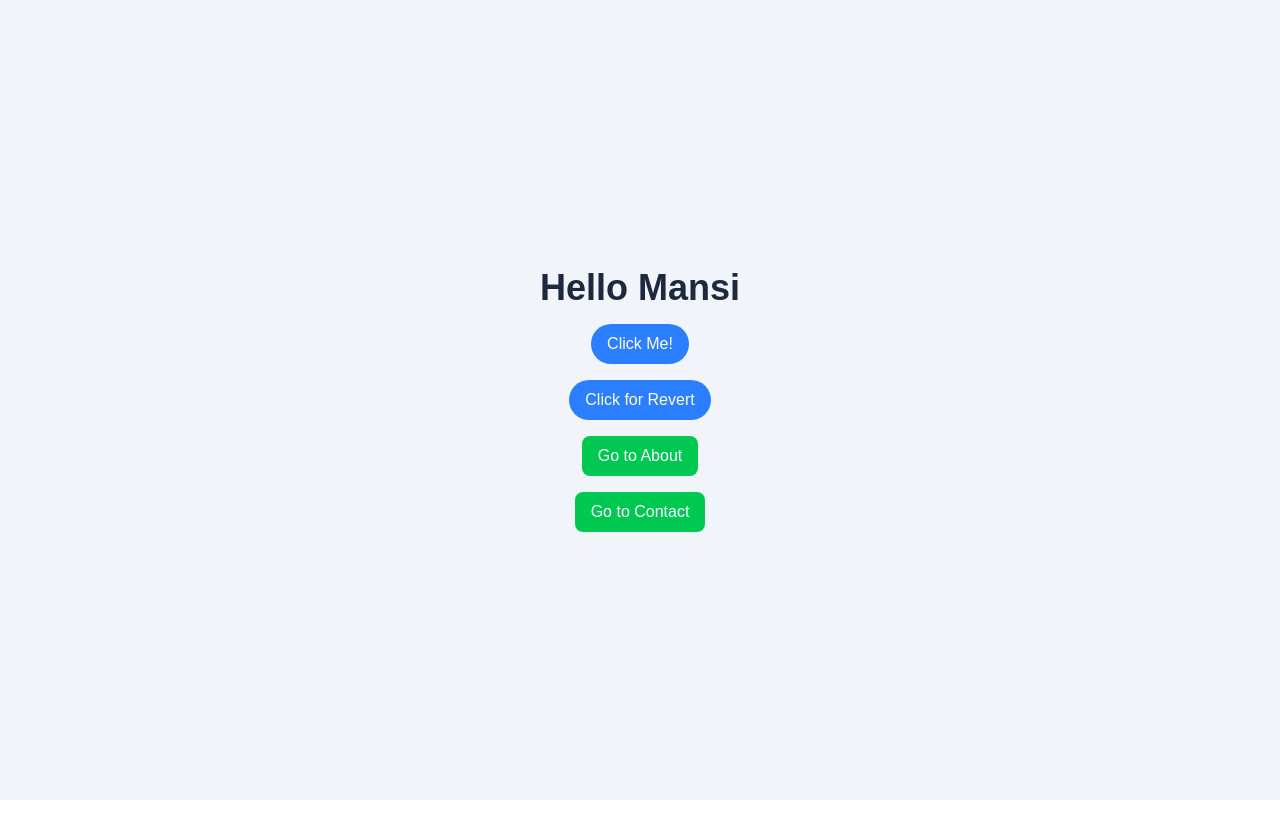
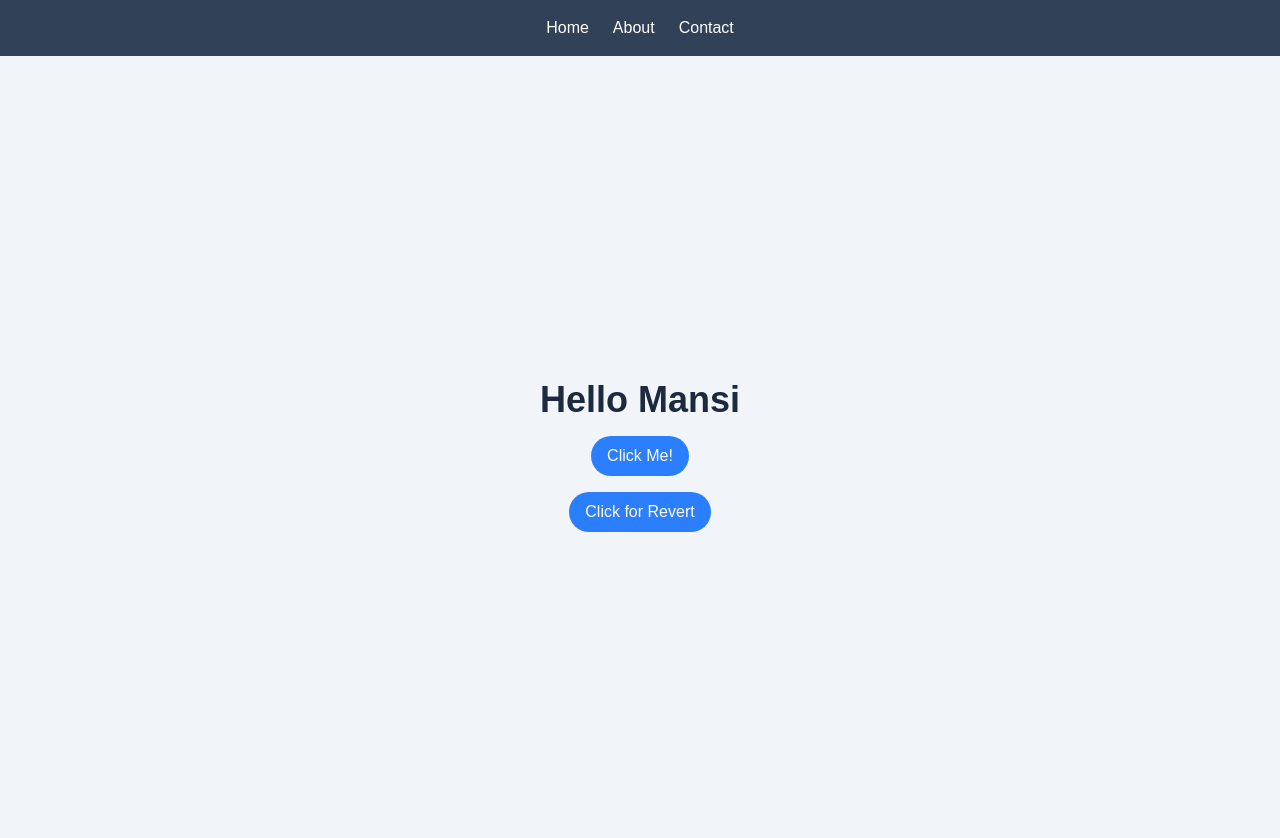
Before and after one commit to Mansi30Bakshi/my-first-app-Nextjs-Typescript, a Next.js app: page / in a window 1280 px wide. Shown: the top 838 px of the page. Before the commit the page ends 800 px from the top, so only its background shows below. Built offline with nearby package versions, Linux system fonts and the light colour scheme.

Commit message:
learn: layout + navbar

```diff
--- a/app/About/page.tsx
+++ b/app/About/page.tsx
@@ -3,8 +3,6 @@ export default function AboutPage(){
    return(
     <div className="min-h-screen flex flex-col items-center justify-center bg-slate-100 gap-4">
     <h1 className="text-3xl font-bold">About Page</h1>
-    <Link href="/" className="px-4 py-2 bg-green-500
-    text-white rounded-lg">Go to Home</Link>
     </div>
    )
 }
--- a/app/Contact/page.tsx
+++ b/app/Contact/page.tsx
@@ -4,8 +4,6 @@ export default function Contact(){
   return(
     <div className="min-h-screen flex flex-col items-center justify-center bg-slate-100 gap-4">
       <h1 className="text-4xl font-bold text-slate-800">Contact Page</h1>
-      <Link href="/"className="px-4 py-2 bg-green-500
-    text-white rounded-lg">Home</Link>
     </div>
   )
 }
--- a/app/layout.tsx
+++ b/app/layout.tsx
@@ -1,6 +1,7 @@
 import type { Metadata } from "next";
 import { Geist, Geist_Mono } from "next/font/google";
 import "./globals.css";
+import Link from "next/link";
 
 const geistSans = Geist({
   variable: "--font-geist-sans",
@@ -13,8 +14,8 @@ const geistMono = Geist_Mono({
 });
 
 export const metadata: Metadata = {
-  title: "Day - 1",
-  description: "Generated by create next app",
+  title: "Mansi's App",
+  description: "Learning Next.js",
 };
 
 export default function RootLayout({ children }: LayoutProps<"/">) {
@@ -23,7 +24,13 @@ export default function RootLayout({ children }: LayoutProps<"/">) {
       lang="en"
       className={`${geistSans.variable} ${geistMono.variable} h-full antialiased`}
     >
-      <body className="min-h-full flex flex-col">{children}</body>
+      <body className="min-h-full flex flex-col">
+        <nav className="flex items-center justify-center gap-6 py-4 bg-slate-700 text-white">
+          <Link href="/" className="hover:text-blue-400">Home</Link>
+          <Link href="/About" className="hover:text-blue-400">About</Link>
+          <Link href="/Contact" className="hover:text-blue-400">Contact</Link>
+        </nav>
+        {children}</body>
     </html>
   );
 }
--- a/app/page.tsx
+++ b/app/page.tsx
@@ -9,11 +9,6 @@
     <h1 className="text-4xl font-bold text-slate-800">{message}</h1>
     <button onClick = {() => {setMessage("Button Clicked!")}}className="px-4 py-2 bg-blue-500 text-amber-50 rounded-3xl">Click Me!</button>
     <button onClick={() => {setMessage("Hello,Mansi")}} className="px-4 py-2 bg-blue-500 text-amber-50 rounded-3xl">Click for Revert</button>
-
-    <Link href="/About" className="px-4 py-2 bg-green-500
-    text-white rounded-lg">Go to About</Link>
-    <Link href="/Contact" className="px-4 py-2 bg-green-500
-    text-white rounded-lg">Go to Contact</Link>
     </div>
   )
 }
```
